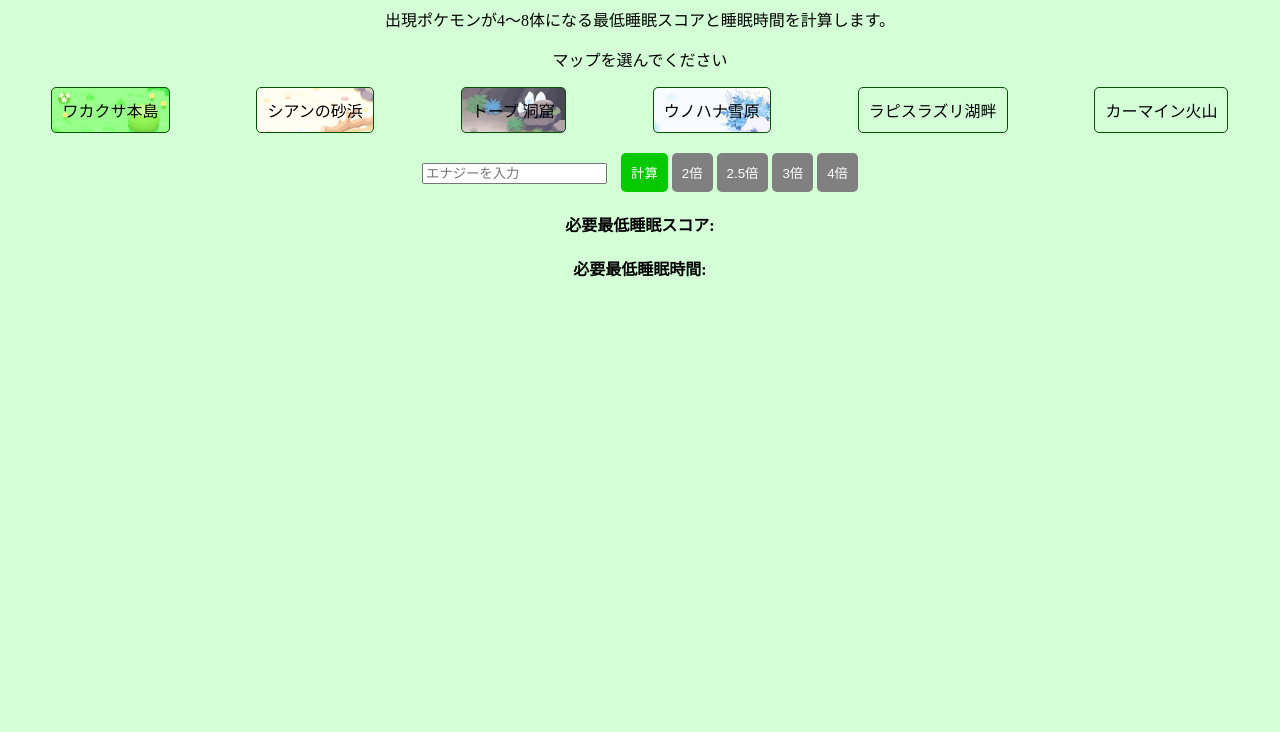
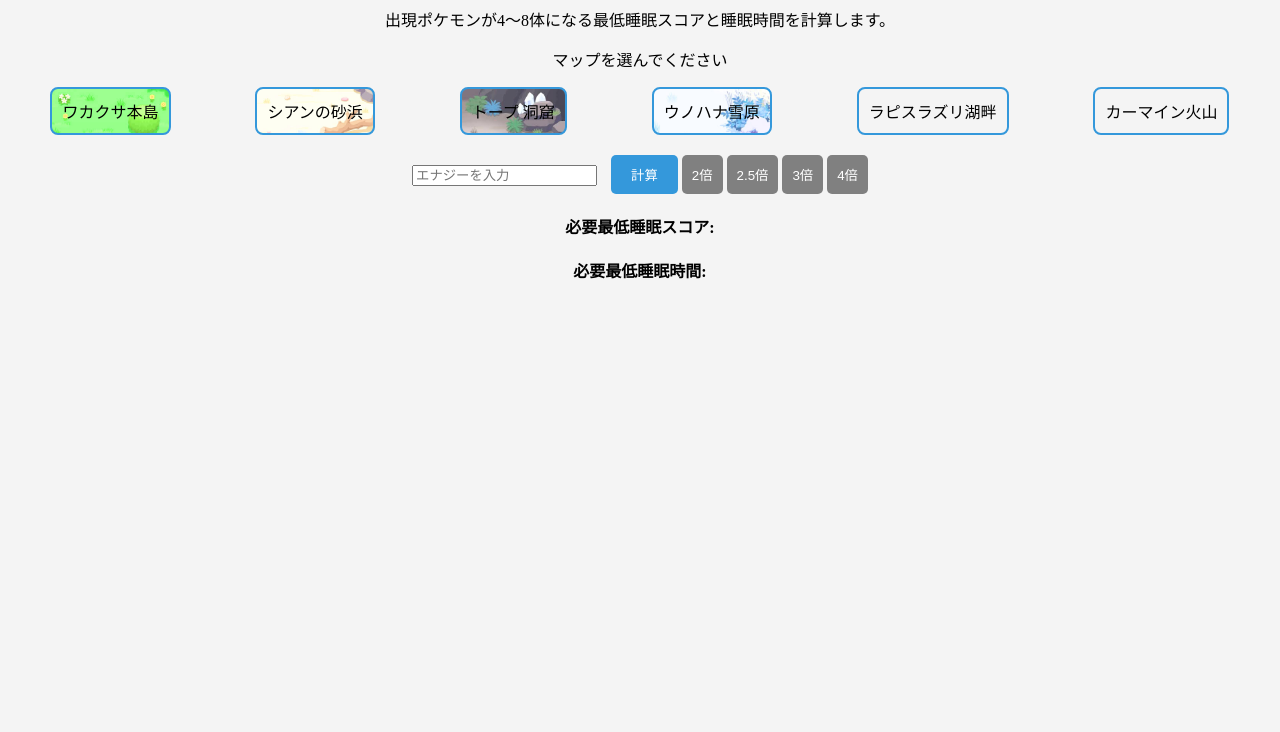
Before and after one commit to iput2020-yamaguchi/poke, a plain HTML site: page index.html in a window 1280 px wide. Shown: the part 68-800 px from the top of the page. Drawn offline with Linux system fonts and the light colour scheme.

Commit message:
Update sample.css

```diff
--- a/sample.css
+++ b/sample.css
@@ -1,6 +1,8 @@
 body {
-  background-color: #d4ffd6;
+  background-color: #f4f4f4;
+
 }
+
 
 main {
   text-align: center;
@@ -15,9 +17,10 @@ main {
 .map {
   cursor: pointer;
   padding: 10px;
-  border: 1px solid #035202;
-  border-radius: 5px;
+  border: 2px solid #3498db;
+  border-radius: 8px;
   background-size: cover;
+  transition: background-color 0.3s ease;
 }
 
 .map p {
@@ -39,11 +42,12 @@ main {
 
 button {
   cursor: pointer;
-  padding: 10px;
-  background-color: #07c900;
+  padding: 10px 20px;
+  background-color: #3498db;
   color: white;
   border: none;
   border-radius: 5px;
+  transition: background-color 0.3s ease;
 }
 
 button.multiplier {
@@ -57,6 +61,10 @@ button.multiplier:hover {
   background-color: #333;
 }
 
+button:hover {
+  background-color: #2980b9;
+}
+
 #score,
 #hour {
   margin-top: 20px;
@@ -65,6 +73,7 @@ button.multiplier:hover {
 
 #map1 {
   background-image: url('wakakusa2.jpg');
+  transition: background-image 0.3s ease;
 }
 
 #map1.selected {
@@ -72,8 +81,13 @@ button.multiplier:hover {
   color: white;
 }
 
+#map1:hover {
+  background-image: url('wakakusa3.jpg');
+}
+
 #map2 {
   background-image: url('siann2.jpg');
+  transition: background-image 0.3s ease;
 }
 
 #map2.selected {
@@ -81,8 +95,13 @@ button.multiplier:hover {
   color: white;
 }
 
+#map2:hover {
+  background-image: url('siann3.jpg');
+}
+
 #map3 {
   background-image: url('to-pu2.jpg');
+  transition: background-image 0.3s ease;
 }
 
 #map3.selected {
@@ -90,8 +109,13 @@ button.multiplier:hover {
   color: white;
 }
 
+#map3:hover {
+  background-image: url('to-pu3.jpg');
+}
+
 #map4 {
   background-image: url('unohana2.jpg');
+  transition: background-image 0.3s ease;
 }
 
 #map4.selected {
@@ -99,10 +123,24 @@ button.multiplier:hover {
   color: white;
 }
 
+#map4:hover {
+  background-image: url('unohana3.jpg');
+}
+
 #map5 {
   background-image:none
+  transition: background-color 0.3s ease;
+}
+
+#map5:hover {
+  background-color: #4CAF50;
 }
 
 #map6 {
   background-image:none
+  transition: background-color 0.3s ease;
 }
+
+#map6:hover {
+  background-color: #4CAF50;
+}
```
